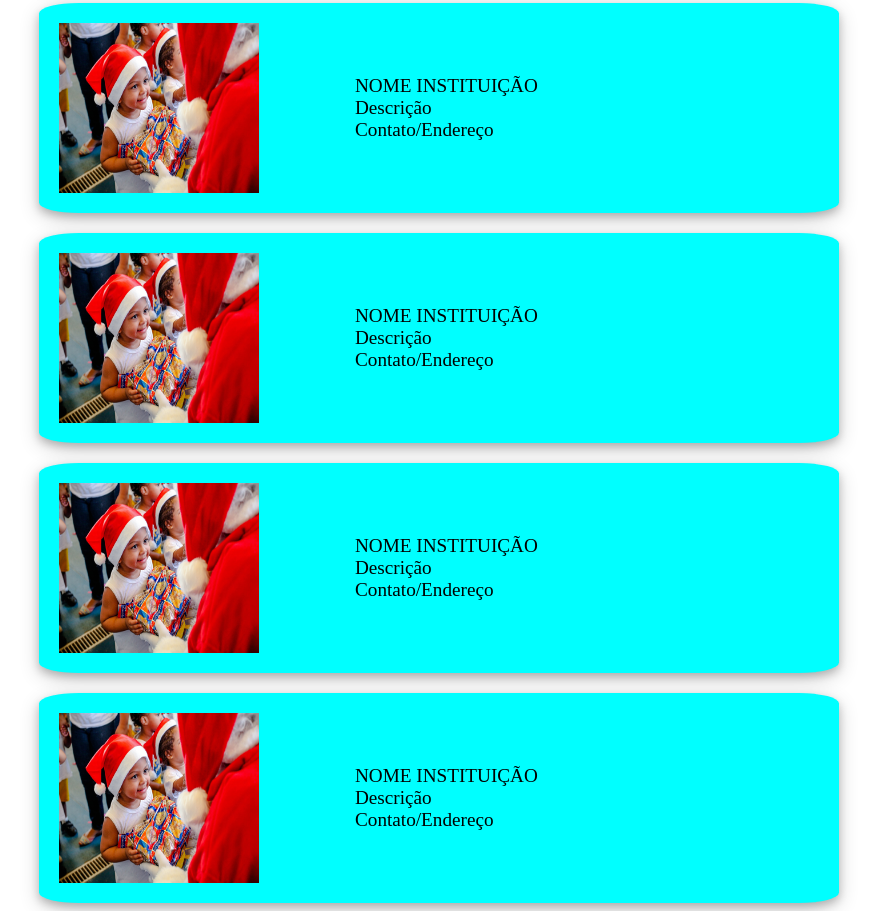
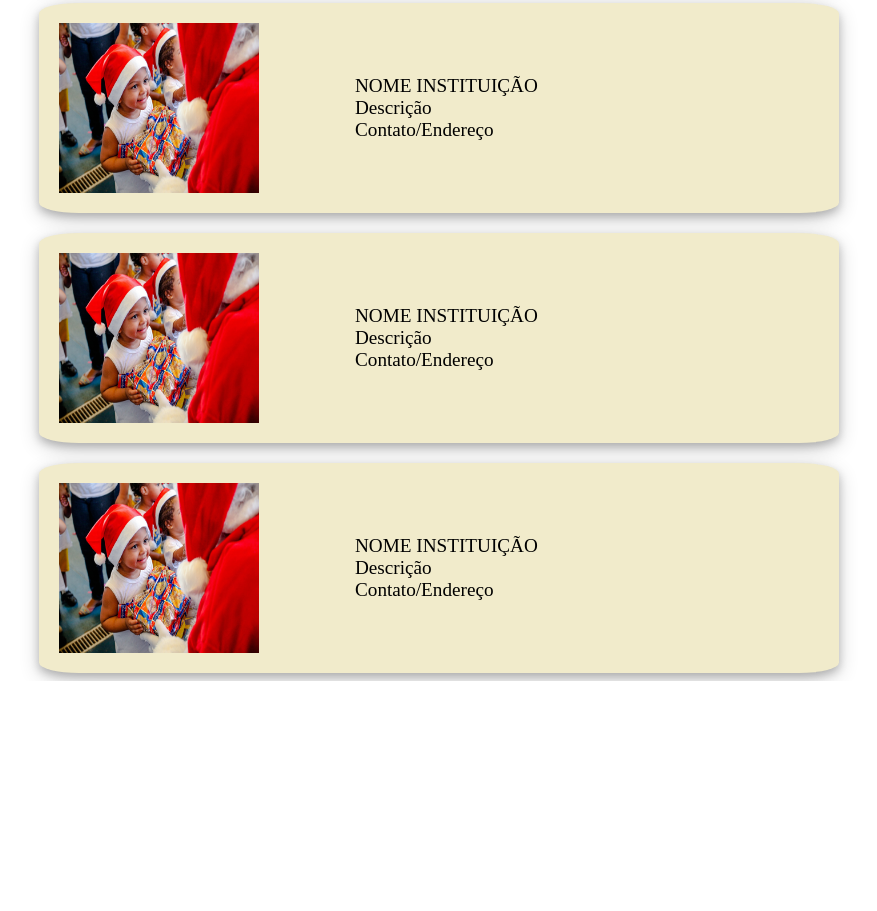
Before and after one commit to mhlarroza/EnsinoMedio-SenacRS, a plain HTML site: page tecnico.html in a window 1280 px wide. Shown: the part 516-1427 px from the top of the page, without its empty margins (201-1078 px from the left). After the commit the page ends 1197 px from the top, so only its background shows below. Drawn offline with Linux system fonts and the light colour scheme.

Commit message:
Atualizações

```diff
--- a/tecnico.css
+++ b/tecnico.css
@@ -19,7 +19,7 @@ h1 {
 .inst {
     display: flex;
     align-items: center;
-    background-color: aqua;
+    background-color: rgb(241, 235, 203);
     padding: 20px;
     border-radius: 5%;
     box-shadow: 0 4px 8px 0 rgba(0, 0, 0, 0.2), 0 6px 20px 0 rgba(0, 0, 0, 0.19);
--- a/tecnico.html
+++ b/tecnico.html
@@ -33,10 +33,6 @@
                 <img src="papai-noel.jpg" alt="">
                 <p> NOME INSTITUIÇÃO <br> Descrição <br> Contato/Endereço </p>
             </div>
-            <div class="inst">
-                <img src="papai-noel.jpg" alt="">
-                <p> NOME INSTITUIÇÃO <br> Descrição <br> Contato/Endereço </p>
-            </div>
         </div>
     </main>
     <footer>
```
Also changed, not shown: Projeto 9/feiratec.html (+11 -0 lines), 1 other file.
